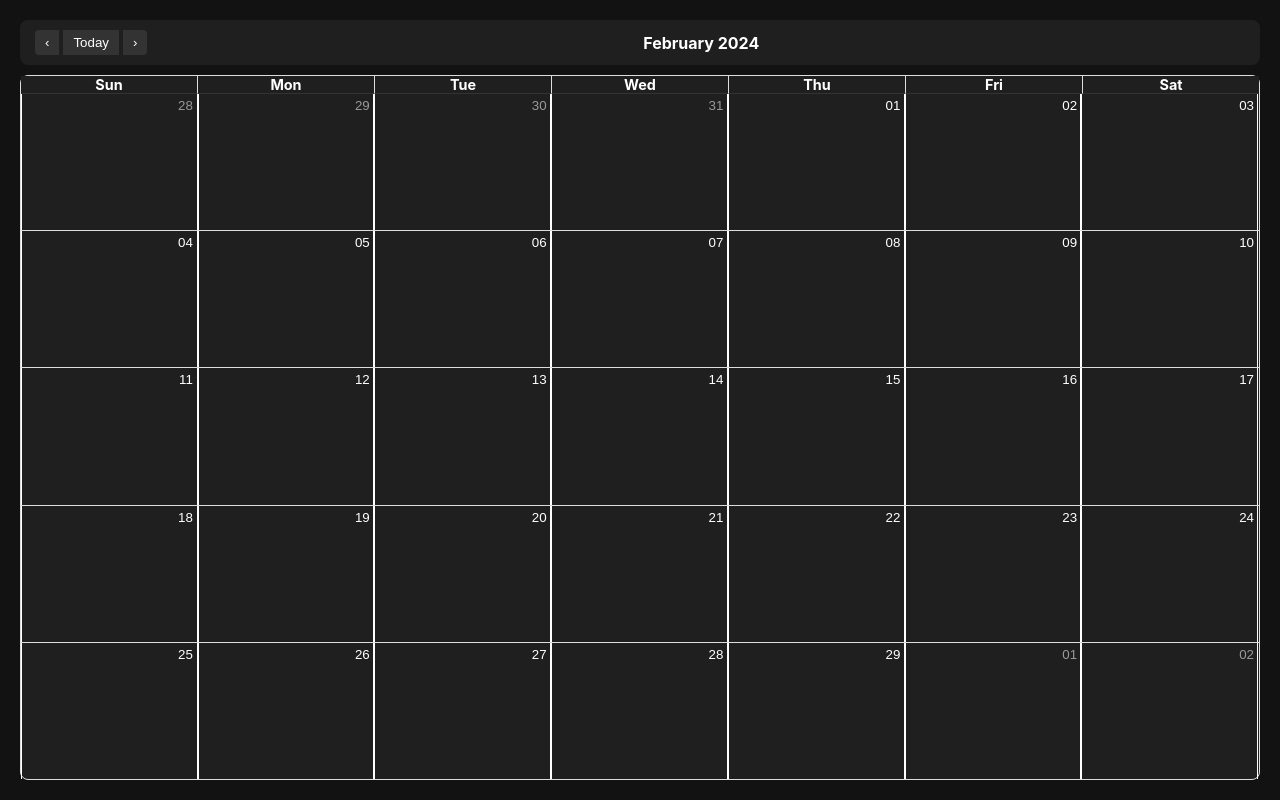
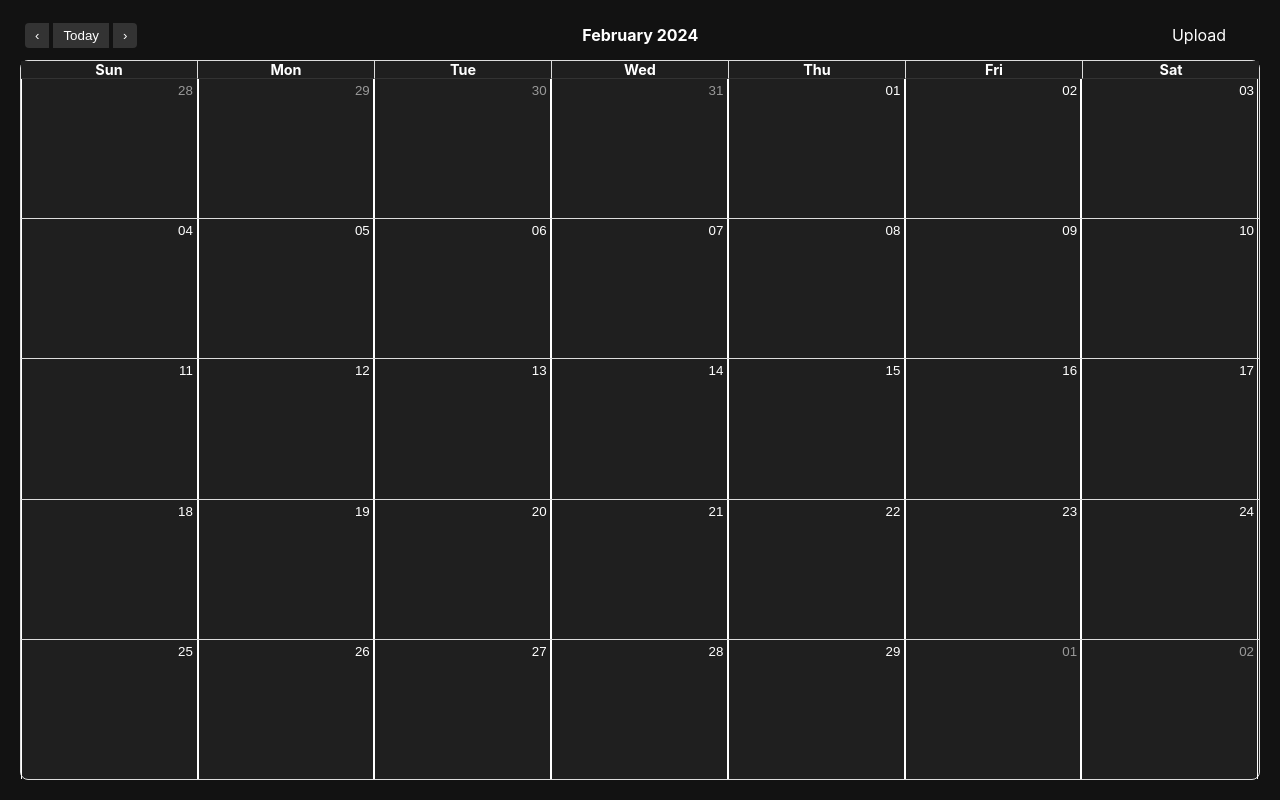
Before and after one commit to Rieznichenko/Calendar-Pace-Report, a React (Create React App) app: page / in a window 1280 px wide. Built offline with nearby package versions, Linux system fonts and the light colour scheme; no server answers.

Commit message:
Feat: calendar file upload init

```diff
--- a/package.json
+++ b/package.json
@@ -12,6 +12,7 @@
     "react-big-calendar": "^1.10.2",
     "react-dom": "^18.2.0",
     "react-scripts": "5.0.1",
+    "react-toastify": "^10.0.4",
     "web-vitals": "^2.1.4"
   },
   "scripts": {
--- a/src/App.css
+++ b/src/App.css
@@ -1,4 +1,4 @@
-@import "~react-big-calendar/lib/css/react-big-calendar.css";
+@import '~react-big-calendar/lib/css/react-big-calendar.css';
 
 /* Global styles */
 body {
@@ -12,6 +12,11 @@ body {
   color: #fff;
 }
 
+button:disabled {
+  opacity: 0.75;
+  cursor: not-allowed;
+}
+
 /* Calendar styles */
 .rbc-calendar {
   height: 100vh; /* Make the calendar take up the full viewport height */
@@ -20,10 +25,9 @@ body {
 
 /* Toolbar styling */
 .rbc-toolbar {
-  background-color: #1f1f1f;
-  margin-bottom: 10px;
-  padding: 10px;
-  border-radius: 8px;
+  display: flex;
+  align-items: center;
+  justify-content: space-between;
 }
 
 .rbc-toolbar button {
@@ -41,13 +45,23 @@ body {
 }
 
 /* Month view day styling */
-.rbc-month-view, .rbc-time-view, .rbc-agenda-view {
+.rbc-month-view,
+.rbc-time-view,
+.rbc-agenda-view {
   background-color: #1f1f1f;
   border-radius: 8px;
 }
 
 .rbc-day-bg {
   background-color: #1f1f1f;
+}
+
+.rbc-file-upload-label {
+  padding: 5px;
+  border: #fff;
+  color: #fff;
+  cursor: pointer;
+  width: 122px;
 }
 
 .rbc-today {
@@ -66,6 +80,10 @@ body {
 
 .rbc-row-content {
   border-color: #333;
+}
+
+.rbc-toolbar-label {
+  max-width: fit-content;
 }
 
 .rbc-selected-cell {
@@ -110,7 +128,6 @@ body {
   display: none;
 }
 
-
 .App {
   text-align: center;
 }
--- a/src/App.js
+++ b/src/App.js
@@ -25,7 +25,6 @@ const App = () => {
   }, []);
 
   const handleEventClick = async (event) => {
-
     try {
       await handleFileDownload(event.resource);
     } catch (error) {
@@ -47,7 +46,9 @@ const App = () => {
           resourceAccessor="resource"
           onSelectEvent={handleEventClick}
           components={{
-            toolbar: CustomToolbar,
+            toolbar: (props) => (
+              <CustomToolbar {...props} didUserUploadFile={false} />
+            ),
             dateCellWrapper: (props) => (
               <DateCellWrapper data={events} {...props} />
             ),
--- a/src/components/CustomToolBar/index.js
+++ /dev/null
@@ -1,38 +0,0 @@
-import React from 'react';
-import { Navigate } from 'react-big-calendar';
-
-const CustomToolbar = (toolbar) => {
-  const goToBack = () => {
-    toolbar.onNavigate(Navigate.PREVIOUS);
-  };
-
-  const goToNext = () => {
-    toolbar.onNavigate(Navigate.NEXT);
-  };
-
-  const goToCurrent = () => {
-    toolbar.onNavigate(Navigate.TODAY);
-  };
-
-  const label = () => {
-    return (
-      <span><b>{toolbar.label}</b></span>
-    );
-  };
-
-  return (
-    <div className="rbc-toolbar">
-      <span className="rbc-btn-group">
-        <button type="button" onClick={goToBack}>&#8249;</button>
-        <button type="button" onClick={goToCurrent}>Today</button>
-        <button type="button" onClick={goToNext}>&#8250;</button>
-      </span>
-      <span className="rbc-toolbar-label">{label()}</span>
-      <span className="rbc-btn-group" style={{ display: 'none' }}>
-        {/* This is where the view buttons would normally be, but we're hiding them */}
-      </span>
-    </div>
-  );
-};
-
-export default CustomToolbar;
--- /dev/null
+++ b/src/components/CustomToolBar/index.jsx
@@ -0,0 +1,66 @@
+import React, { useCallback } from 'react';
+import { Navigate } from 'react-big-calendar';
+import { toast } from 'react-toastify';
+
+const CustomToolbar = ({ didUserUploadFile, ...toolbar }) => {
+  const handleFileUpload = useCallback(
+    (file) => {
+      if (!file) return;
+
+      if (didUserUploadFile) {
+        return toast('You already uploaded a file this mounth', {
+          type: 'warning',
+        });
+      }
+
+      const selectedDate = new Date(toolbar.date);
+      const selectedMonth = selectedDate.getMonth() + 1; // Adding 1 because getMonth() returns 0-indexed months
+      const selectedYear = selectedDate.getFullYear();
+
+      console.log({ selectedYear, selectedMonth });
+    },
+    [toolbar, didUserUploadFile]
+  );
+
+  const handleNavigation = useCallback(
+    (nav) => {
+      toolbar.onNavigate(nav);
+    },
+    [toolbar]
+  );
+
+  return (
+    <div className="rbc-toolbar">
+      <span className="rbc-btn-group">
+        <button
+          type="button"
+          onClick={() => handleNavigation(Navigate.PREVIOUS)}
+        >
+          &#8249;
+        </button>
+        <button type="button" onClick={() => handleNavigation(Navigate.TODAY)}>
+          Today
+        </button>
+        <button type="button" onClick={() => handleNavigation(Navigate.NEXT)}>
+          &#8250;
+        </button>
+      </span>
+      <span className="rbc-toolbar-label">
+        <b>{toolbar.label}</b>
+      </span>
+      <input
+        type="file"
+        style={{ display: 'none' }}
+        id="file"
+        onChange={(e) => handleFileUpload(e.target.files[0])}
+        multiple={false}
+        accept=".xlsx"
+      />
+      <label htmlFor="file" className="rbc-file-upload-label">
+        Upload
+      </label>
+    </div>
+  );
+};
+
+export default CustomToolbar;
--- a/src/index.css
+++ b/src/index.css
@@ -30,3 +30,11 @@ svg path,
 svg rect {
   fill: #ff6700;
 }
+
+.toast-message {
+  background: darkblue;
+  color: #fff;
+  font-size: 20px;
+  width: 34vw;
+  padding: 30px 20px;
+}
--- a/src/index.js
+++ b/src/index.js
@@ -1,11 +1,28 @@
 import React from 'react';
 import ReactDOM from 'react-dom/client';
+import { ToastContainer } from 'react-toastify';
+
 import './index.css';
 import App from './App';
 import reportWebVitals from './reportWebVitals';
+import 'react-toastify/dist/ReactToastify.css';
 
 const root = ReactDOM.createRoot(document.getElementById('root'));
-root.render(<App />);
+root.render(
+  <>
+    <ToastContainer
+      position="top-right"
+      autoClose={5000}
+      hideProgressBar={false}
+      newestOnTop={false}
+      closeOnClick
+      rtl={false}
+      pauseOnFocusLoss
+      draggable
+    />
+    <App />
+  </>
+);
 
 // If you want to start measuring performance in your app, pass a function
 // to log results (for example: reportWebVitals(console.log))
```
Also changed, not shown: src/lib/get-all-pace-report-status.lib.js (+6 -3 lines), 1 other file (tests, documents, lock files or other folders).
